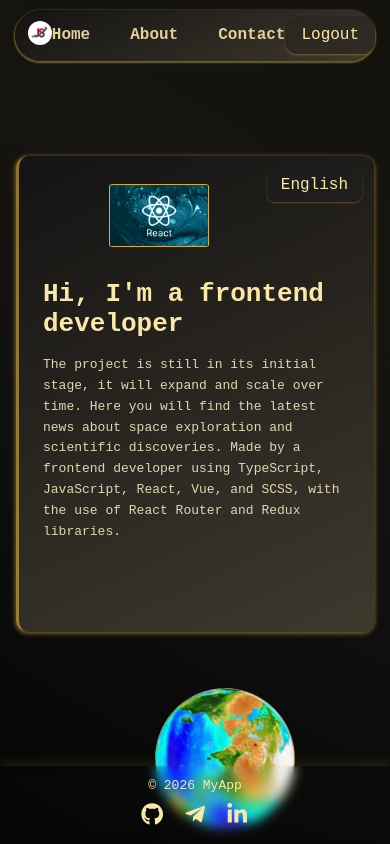
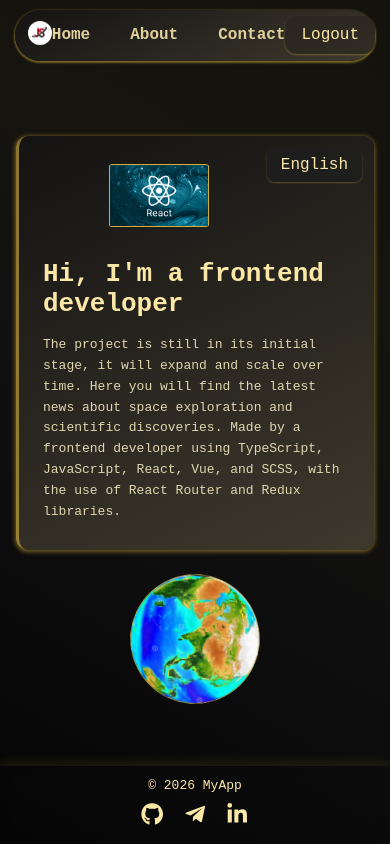
Before and after one commit to Ashot-js/Portfolio, a React (Vite) app: page /about in a window 390 px wide. Built offline with nearby package versions, Linux system fonts and the light colour scheme; sample sign-in values are in the browser's storage.

Commit message:
ubdateabout

```diff
--- a/src/pages/About/About.scss
+++ b/src/pages/About/About.scss
@@ -1,11 +1,11 @@
 .AboutPage {
   user-select: none;
-  min-height: calc(100vh - 50px - 90px);
   display: flex;
   justify-content: flex-start;
   align-items: flex-start;
   padding: 16px;
-  margin-top: 140px;
+  margin-top: 120px;
+  margin-bottom: 40px;
   font-family: monospace;
   gap: 18px;
   overflow: auto;
@@ -35,7 +35,6 @@
   display: flex;
   justify-content: center;
   align-items: flex-start;
-  padding-left: 60px;
   animation: slideInGlobe 1s ease forwards;
 }
 
@@ -242,7 +241,6 @@
   }
   .AboutGlobeWrapper {
     flex-basis: auto;
-    max-width: 200px;
-    margin-top: 32px;
+    max-width: 130px;
   }
 }
--- a/src/pages/contact/Contact.scss
+++ b/src/pages/contact/Contact.scss
@@ -19,7 +19,8 @@
 .ContactWrapper {
   position: fixed;
   left: 16px;
-  margin-top: 140px;
+  margin-top: 120px;
+  margin-bottom: 20px;
   display: flex;
   flex-direction: column;
   gap: 30px;
```
